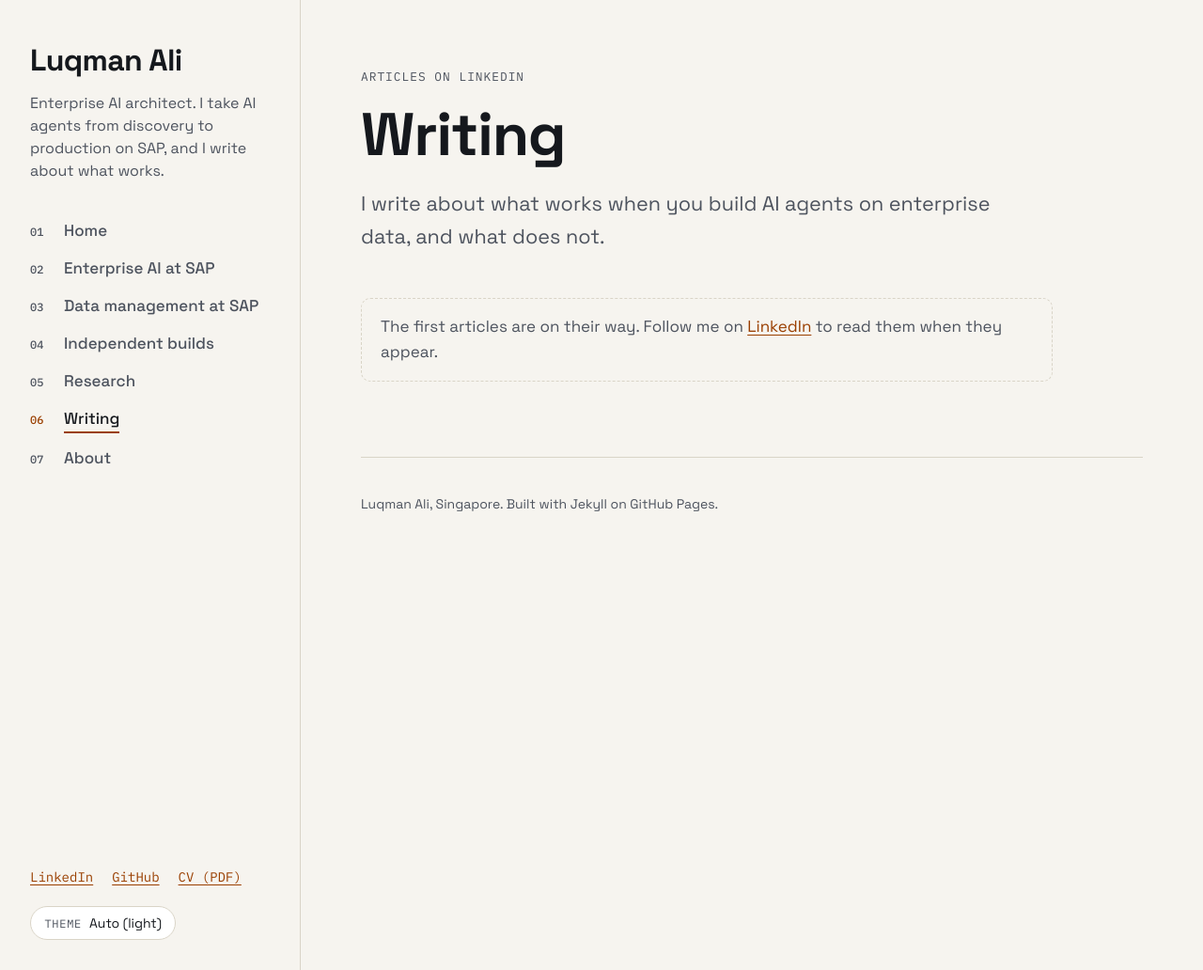
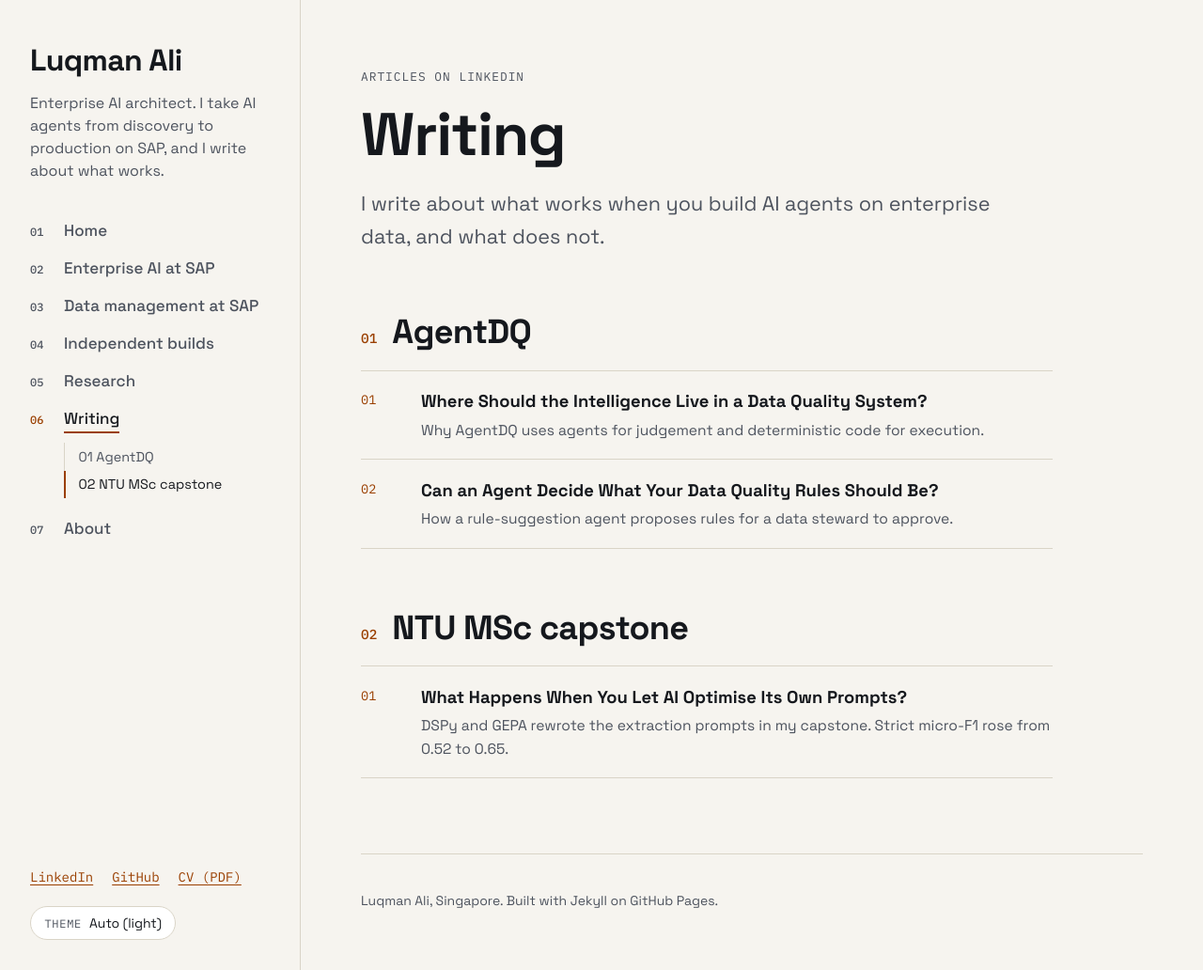
Before and after one commit to Lookieman/lookieman.github.io, a Jekyll site: the page built from writing.md, in a window 1280 px wide and 1032 px high. Shown: the whole window at 94% size. Built offline with Jekyll 4.4.1, drawn with Linux system fonts in a browser that asks for light colours.

Commit message:
Add three LinkedIn articles to Writing, Home and case studies
- Add URLs for AgentDQ articles 1 and 2, and the NTU MSc capstone article.
- Order articles by an explicit 'order' field instead of TODO dates.
- Case-study pages list related articles under 'Writing on this work'.

```diff
--- a/_data/articles.yml
+++ b/_data/articles.yml
@@ -1,11 +1,22 @@
 # Only entries with a url that starts with http are shown on the site.
+# order: publication sequence across all articles (1 = first published).
+#   The Writing page lists each series in this order; Home shows the highest first.
+# project: slug of a case study page. That page links to the article.
 - series: AgentDQ
+  order: 1
   title: "Where Should the Intelligence Live in a Data Quality System?"
-  date: TODO
   summary: "Why AgentDQ uses agents for judgement and deterministic code for execution."
-  url: TODO
+  url: "https://www.linkedin.com/pulse/where-should-intelligence-live-data-quality-system-luqman-ali-x3rhe/"
+  project: agentdq
 - series: AgentDQ
+  order: 2
   title: "Can an Agent Decide What Your Data Quality Rules Should Be?"
-  date: TODO
   summary: "How a rule-suggestion agent proposes rules for a data steward to approve."
-  url: TODO
+  url: "https://www.linkedin.com/pulse/can-agent-decide-what-your-data-quality-rules-should-luqman-ali-et8je/"
+  project: agentdq
+- series: NTU MSc capstone
+  order: 3
+  title: "What Happens When You Let AI Optimise Its Own Prompts?"
+  summary: "DSPy and GEPA rewrote the extraction prompts in my capstone. Strict micro-F1 rose from 0.52 to 0.65."
+  url: "https://www.linkedin.com/pulse/what-happens-when-you-let-ai-optimise-its-own-prompts-luqman-ali-smyge/"
+  project: pathogen-extraction-sfa
--- a/writing.md
+++ b/writing.md
@@ -13,9 +13,9 @@ intro: "I write about what works when you build AI agents on enterprise data, an
 {% assign sid = s.name | slugify %}
 {% include section.html id=sid title=s.name %}
 <ol class="index-list">
-{% assign items = s.items | sort: "date" | reverse %}
+{% assign items = s.items | sort: "order" %}
 {% for a in items %}
-  <li><a href="{{ a.url }}"><span class="il-num">{{ forloop.index | prepend: '0' | slice: -2, 2 }}</span><span class="il-title">{{ a.title }}</span><span class="il-text">{{ a.summary }}{% if a.date %} <span class="mono">{{ a.date }}</span>{% endif %}</span></a></li>
+  <li><a href="{{ a.url }}"><span class="il-num">{{ forloop.index | prepend: '0' | slice: -2, 2 }}</span><span class="il-title">{{ a.title }}</span><span class="il-text">{{ a.summary }}</span></a></li>
 {% endfor %}
 </ol>
 {% endfor %}
```
Also changed, not shown: _layouts/case-study.html (+11 -0 lines), index.md (+1 -1 lines).
